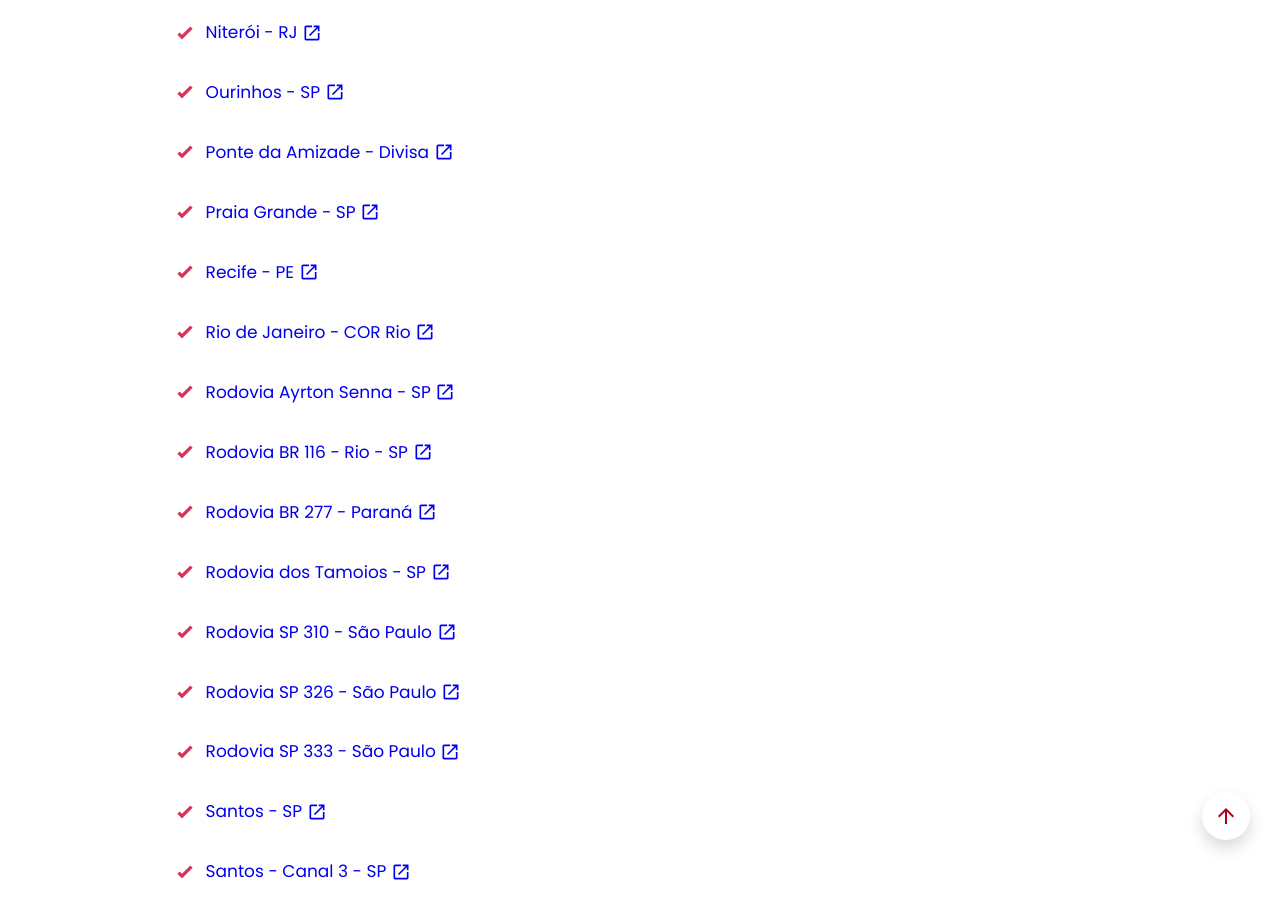
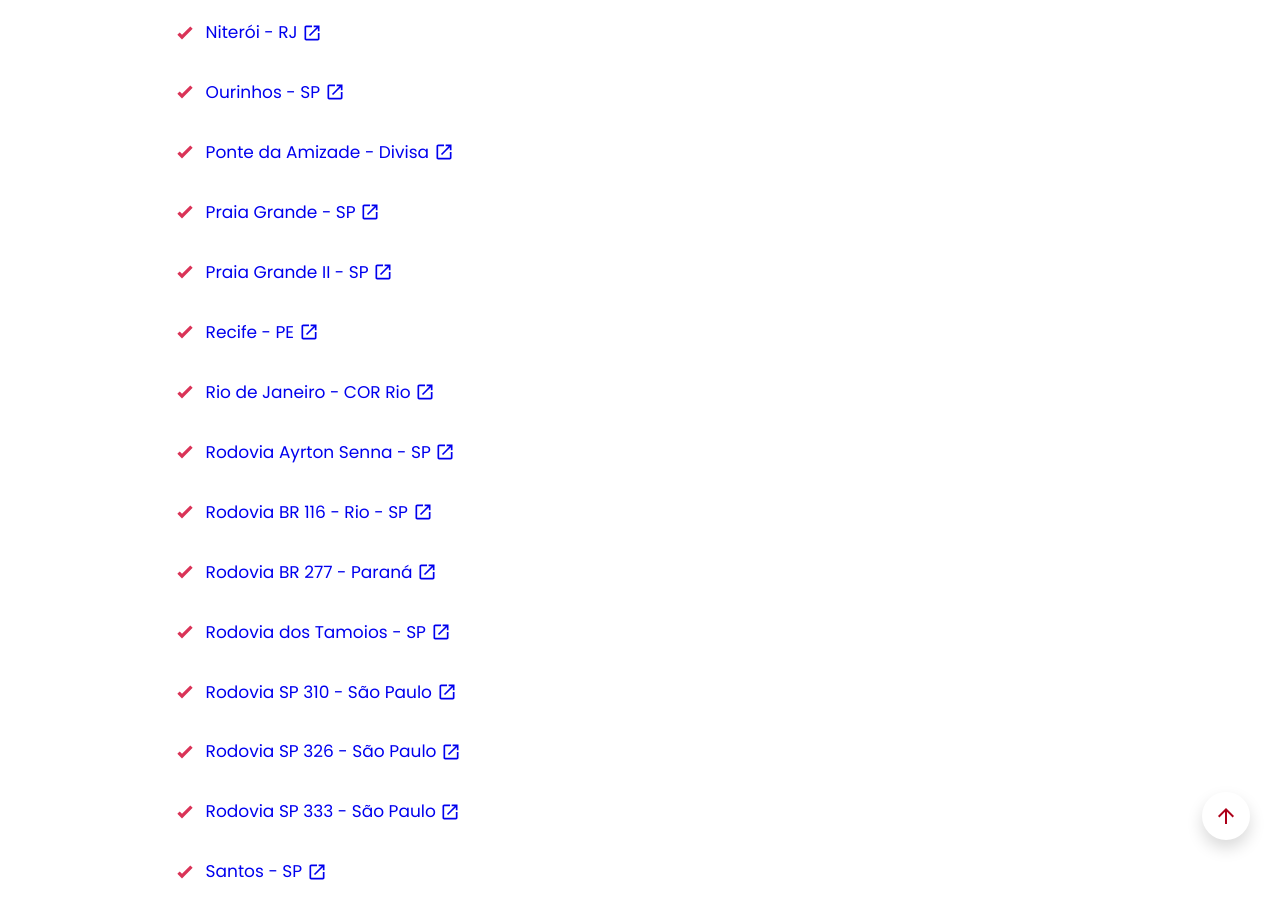
Before and after one commit to Sergio-Damm/transitoaovivo, a Jekyll site: the page built from pages/mais-cameras-ao-vivo/index.html, in a window 1280 px wide and 900 px high, scrolled down 1346 px. Built offline with Jekyll 4.4.1, drawn with Linux system fonts in a browser that asks for light colours.

Commit message:
inclusao de link cameras praia grande II na pagina mais cameras

```diff
--- a/pages/mais-cameras-ao-vivo/index.html
+++ b/pages/mais-cameras-ao-vivo/index.html
@@ -201,6 +201,14 @@
 
 			<div class="py-3">
 				<svg class="fill-secondary me-2" width="16" height="16" xmlns="http://www.w3.org/2000/svg" fill="#da3458" viewBox="0 0 24 24"><path d="M23.146,5.4,20.354,2.6a.5.5,0,0,0-.708,0L7.854,14.4a.5.5,0,0,1-.708,0L4.354,11.6a.5.5,0,0,0-.708,0L.854,14.4a.5.5,0,0,0,0,.707L7.146,21.4a.5.5,0,0,0,.708,0L23.146,6.1A.5.5,0,0,0,23.146,5.4Z"></path></svg>
+				<a class='link-externo justify-content-right w-25 me-auto mb-4' rel='nofollow' target='_blank' href='https://www.praiagrande.tudoem.com.br/turismo#live-cam'>
+				<span class="align-middle">Praia Grande II - SP</span>
+					<svg xmlns="http://www.w3.org/2000/svg" height="20px" viewBox="0 -960 960 960" width="20px" fill="currentcolor"><path d="M200-120q-33 0-56.5-23.5T120-200v-560q0-33 23.5-56.5T200-840h280v80H200v560h560v-280h80v280q0 33-23.5 56.5T760-120H200Zm188-212-56-56 372-372H560v-80h280v280h-80v-144L388-332Z"/></svg>
+              	</a>
+          	</div>
+
+			<div class="py-3">
+				<svg class="fill-secondary me-2" width="16" height="16" xmlns="http://www.w3.org/2000/svg" fill="#da3458" viewBox="0 0 24 24"><path d="M23.146,5.4,20.354,2.6a.5.5,0,0,0-.708,0L7.854,14.4a.5.5,0,0,1-.708,0L4.354,11.6a.5.5,0,0,0-.708,0L.854,14.4a.5.5,0,0,0,0,.707L7.146,21.4a.5.5,0,0,0,.708,0L23.146,6.1A.5.5,0,0,0,23.146,5.4Z"></path></svg>
 				<a class='link-externo justify-content-right w-25 me-auto mb-4' rel='nofollow' target='_blank' href='https://transito.serttel.com.br/cttupe/'>
 				<span class="align-middle">Recife - PE</span>
 					<svg xmlns="http://www.w3.org/2000/svg" height="20px" viewBox="0 -960 960 960" width="20px" fill="currentcolor"><path d="M200-120q-33 0-56.5-23.5T120-200v-560q0-33 23.5-56.5T200-840h280v80H200v560h560v-280h80v280q0 33-23.5 56.5T760-120H200Zm188-212-56-56 372-372H560v-80h280v280h-80v-144L388-332Z"/></svg>
```
